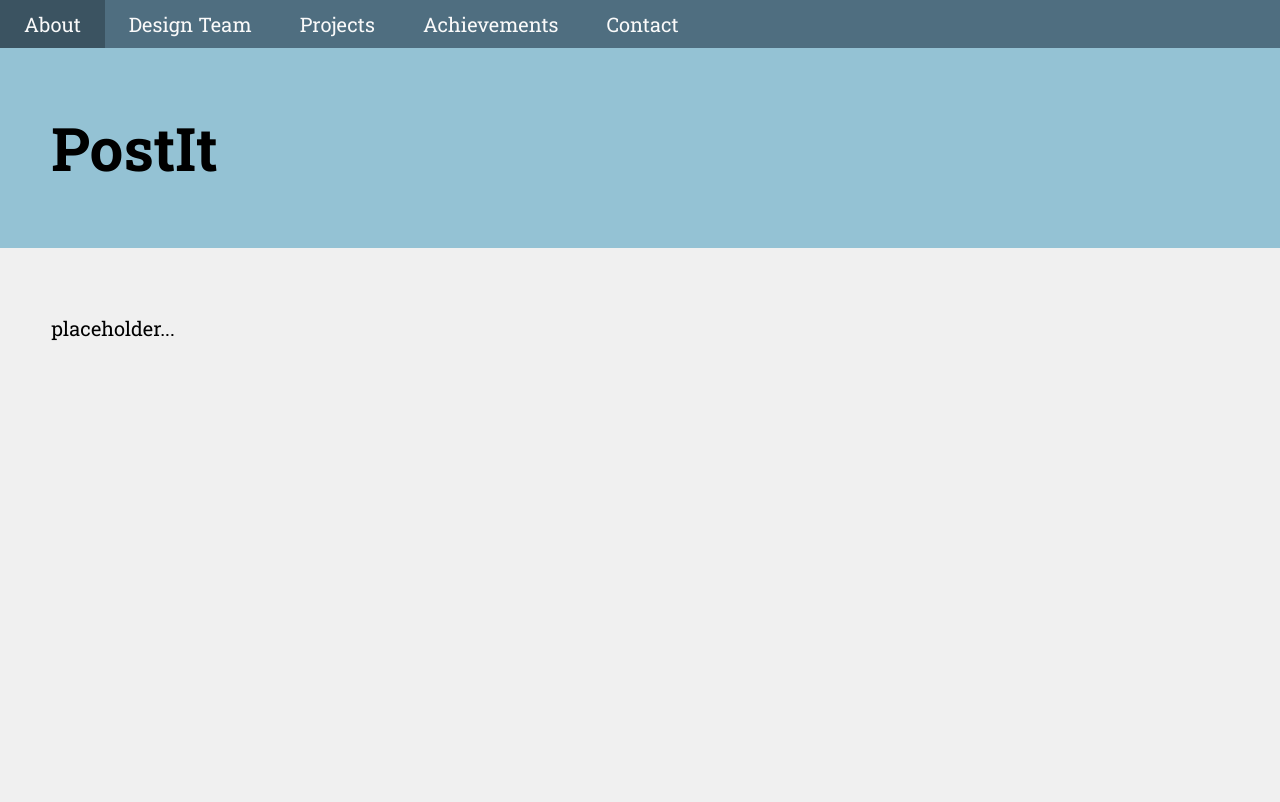
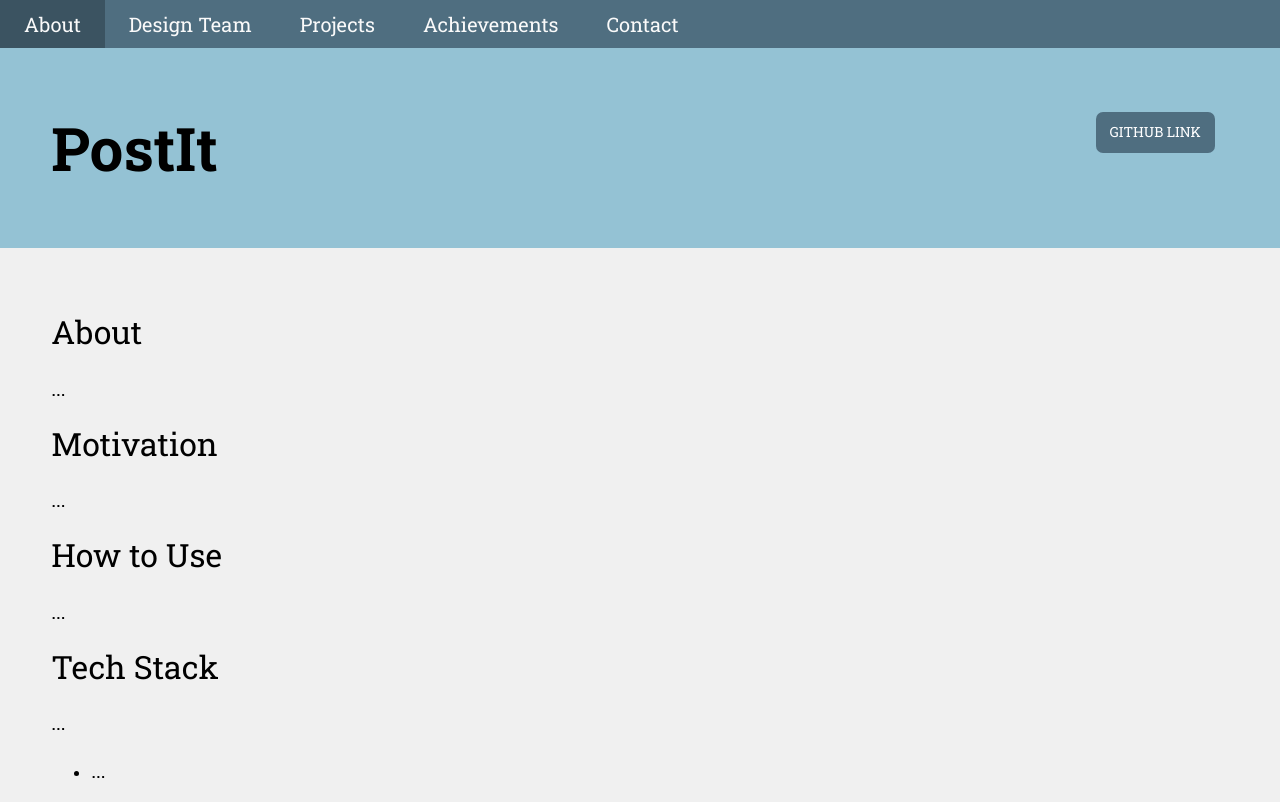
Before and after one commit to sauravbanna/sauravbanna.github.io, a Next.js app: page /projects/postit in a window 1280 px wide. Built offline with nearby package versions, Linux system fonts and the light colour scheme.

Commit message:
music maker page

```diff
--- a/pages/projects/postit.tsx
+++ b/pages/projects/postit.tsx
@@ -4,6 +4,7 @@ import Typography from "@mui/material/Typography"
 import AppTheme from "../../styles/AppTheme"
 import { ThemeProvider } from '@mui/material/styles'
 import styles from "../../styles/Home.module.css"
+import Button from "@mui/material/Button"
 
 /**
  * Page for the CPSC 210 course project
@@ -19,13 +20,56 @@ const PostIt: NextPage = () => {
             <Typography variant="h2">
                 PostIt
             </Typography>
+            <a href="https://github.com/sauravbanna/PostIt" target="_blank" rel="noreferrer">
+                <Button disableRipple>
+                    Github Link
+                </Button>
+            </a>
         </div>
         <div
             className={styles.pageContent}
         >
+            <Typography variant="h4">
+                About
+            </Typography>
+            &nbsp;
             <Typography variant="h6">
-                placeholder...
+                ...
             </Typography>
+            &nbsp;
+            &nbsp;
+             <Typography variant="h4">
+                Motivation
+            </Typography>
+            &nbsp;
+            <Typography variant="h6">
+                ...
+            </Typography>
+            &nbsp;
+            &nbsp;
+            <Typography variant="h4">
+                How to Use
+            </Typography>
+            &nbsp;
+            <Typography variant="h6">
+                ...
+            </Typography>
+            &nbsp;
+            &nbsp;
+            <Typography variant="h4">
+                Tech Stack
+            </Typography>
+            &nbsp;
+            <Typography variant="h6">
+                ...
+            </Typography>
+            <ul>
+                <li>
+                    <Typography variant="h6">
+                        ...
+                    </Typography>
+                </li>
+            </ul>
         </div>
     </ThemeProvider>
   )
--- a/styles/Home.module.css
+++ b/styles/Home.module.css
@@ -195,6 +195,8 @@
         padding-right: 4vw;
         padding-bottom: 4em;
         background-color: var(--header-color);
+        display: flex;
+        justify-content: space-between;
     }
     .pageContent {
         margin-top: 4em;
```
Also changed, not shown: pages/projects/musicmaker.tsx (+25 -1 lines).
